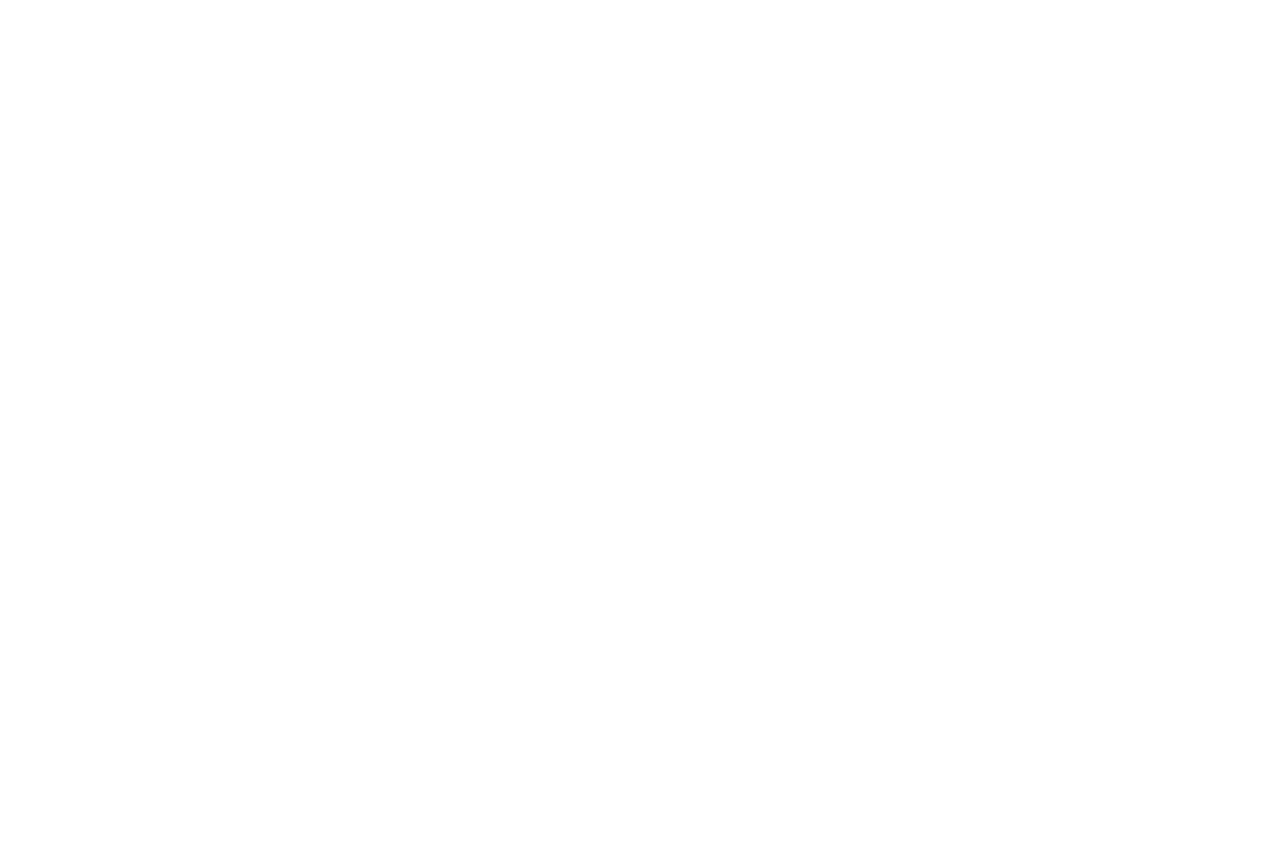
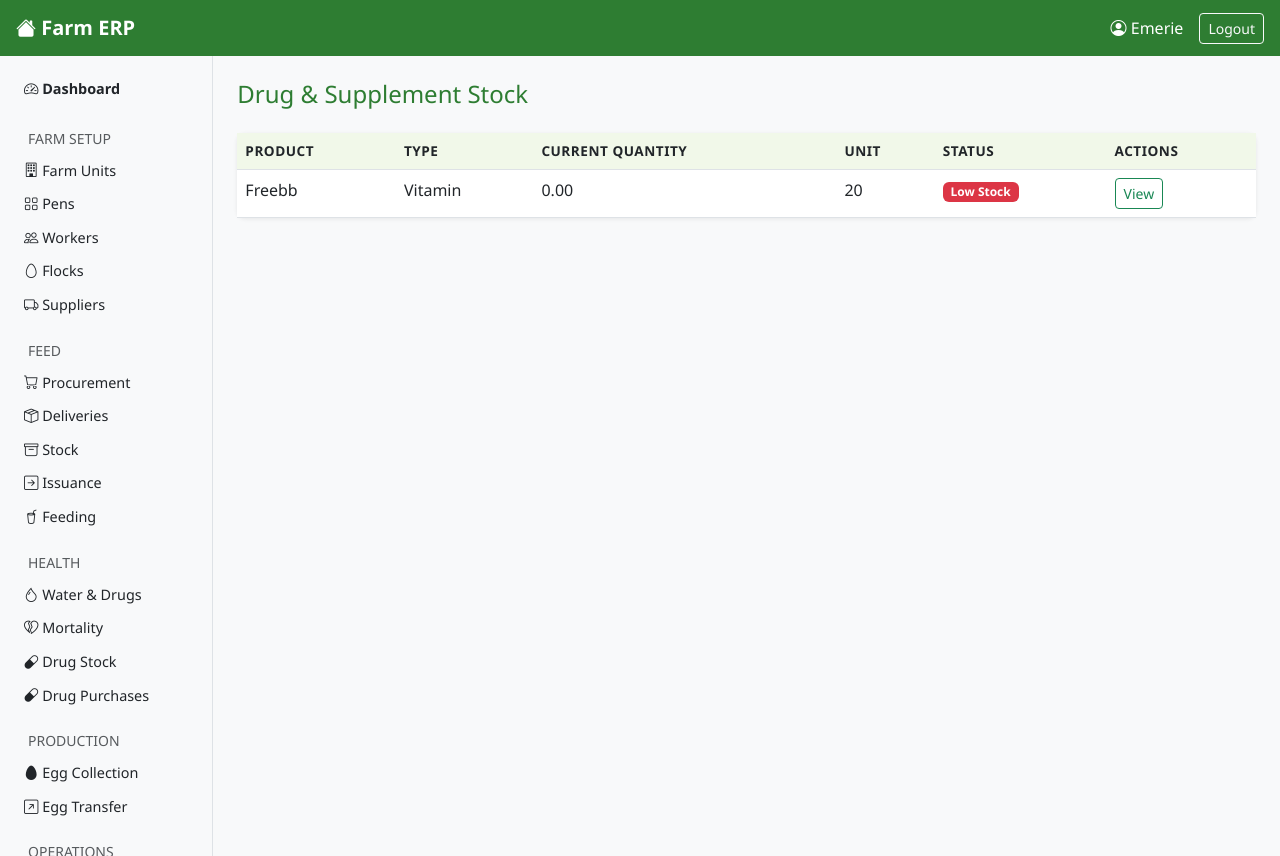
Before and after one commit to Assista123/farm-erp, a Django app: page /drug-stock/ in a window 1280 px wide. Before the commit the page is empty. Before the commit the page ends 800 px from the top, so only its background shows below. Run offline with Django 5.2, Linux system fonts and the light colour scheme; a user stored in the database is signed in; data comes from the database, SQL or seed files in the repository; both versions use the stored data as it was after the commit.

Commit message:
Day 7 complete - all views, URLs, templates working and tested

```diff
--- a/core/templates/core/base.html
+++ b/core/templates/core/base.html
@@ -113,7 +113,11 @@
                         <i class="bi bi-capsule"></i> Drug Stock
                     </a>
                 </li>
-
+                 <li class="nav-item">
+                    <a class="nav-link text-dark" href="{% url 'drugpurchaseorder-list' %}">
+                        <i class="bi-capsule"></i> Drug Purchases
+                    </a>
+                 </li>
                 <li class="nav-item mt-3 mb-1">
                     <span class="text-muted small px-3">PRODUCTION</span>
                 </li>
--- a/core/templates/core/drugstock_list.html
+++ b/core/templates/core/drugstock_list.html
@@ -0,0 +1,48 @@
+{% extends 'core/base.html' %}
+
+{% block title %}Drug Stock — Farm ERP{% endblock %}
+
+{% block content %}
+<h4 class="mb-4">Drug & Supplement Stock</h4>
+
+<div class="card">
+    <div class="card-body p-0">
+        <table class="table table-hover mb-0">
+            <thead>
+                <tr>
+                    <th>Product</th>
+                    <th>Type</th>
+                    <th>Current Quantity</th>
+                    <th>Unit</th>
+                    <th>Status</th>
+                    <th>Actions</th>
+                </tr>
+            </thead>
+            <tbody>
+                {% for stock in drug_stocks %}
+                <tr>
+                    <td>{{ stock.drug.name }}</td>
+                    <td>{{ stock.drug.get_treatment_type_display }}</td>
+                    <td>{{ stock.current_quantity }}</td>
+                    <td>{{ stock.quantity_unit }}</td>
+                    <td>
+                        {% if stock.current_quantity <= stock.reorder_threshold %}
+                            <span class="badge bg-danger">Low Stock</span>
+                        {% else %}
+                            <span class="badge bg-success">Adequate</span>
+                        {% endif %}
+                    </td>
+                    <td>
+                        <a href="{% url 'drugstock-detail' stock.pk %}" class="btn btn-sm btn-outline-success">View</a>
+                    </td>
+                </tr>
+                {% empty %}
+                <tr>
+                    <td colspan="6" class="text-center text-muted py-4">No drug stock records found.</td>
+                </tr>
+                {% endfor %}
+            </tbody>
+        </table>
+    </div>
+</div>
+{% endblock %}
--- a/core/views.py
+++ b/core/views.py
@@ -82,7 +82,7 @@ class FarmUnitCreateView(LoginRequiredMixin, CreateView):
 class FarmUnitUpdateView(LoginRequiredMixin, UpdateView):
     model = FarmUnit
     template_name = 'core/form.html'
-    fields = ['name', 'description', 'is_active']
+    fields = ['name', 'description']
     success_url = reverse_lazy('farmunit-list')
 
     def get_context_data(self, **kwargs):
@@ -461,7 +461,6 @@ class DrugStockListView(LoginRequiredMixin, ListView):
     context_object_name = 'drug_stocks'
 
 
-
 class DrugStockDetailView(LoginRequiredMixin, DetailView):
     model = DrugStock
     template_name = 'core/drugstock_detail.html'
@@ -542,7 +541,7 @@ class EggTransferDetailView(LoginRequiredMixin, DetailView):
 class EggTransferCreateView(LoginRequiredMixin, CreateView):
     model = EggTransfer
     template_name = 'core/form.html'
-    fields = ['transfer_date', 'whole_eggs', 'broken_eggs', 'dirty_eggs',
+    fields = ['transfer_date', 'whole_eggs', 'broken_eggs',
               'transferred_by', 'received_by', 'notes']
     success_url = reverse_lazy('eggtransfer-list')
 
--- a/farm_erp/settings.py
+++ b/farm_erp/settings.py
@@ -41,8 +41,9 @@ INSTALLED_APPS = [
     'crispy_forms',
     'crispy_bootstrap5',
 ]
-CRISPY_ALLOWED_TEMPERATE_PACKS = "bootstrap5"
-CRISPY_TEMPERATE_PACK = "bootstrap5"
+
+CRISPY_ALLOWED_TEMPLATE_PACKS = "bootstrap5"
+CRISPY_TEMPLATE_PACK = "bootstrap5"
 
 MIDDLEWARE = [
     "django.middleware.security.SecurityMiddleware",
```
Also changed, not shown: core/templates/core/farmunit_detail.html (renamed from core/templates/core/farm_unit_detail.html), db.sqlite3.
